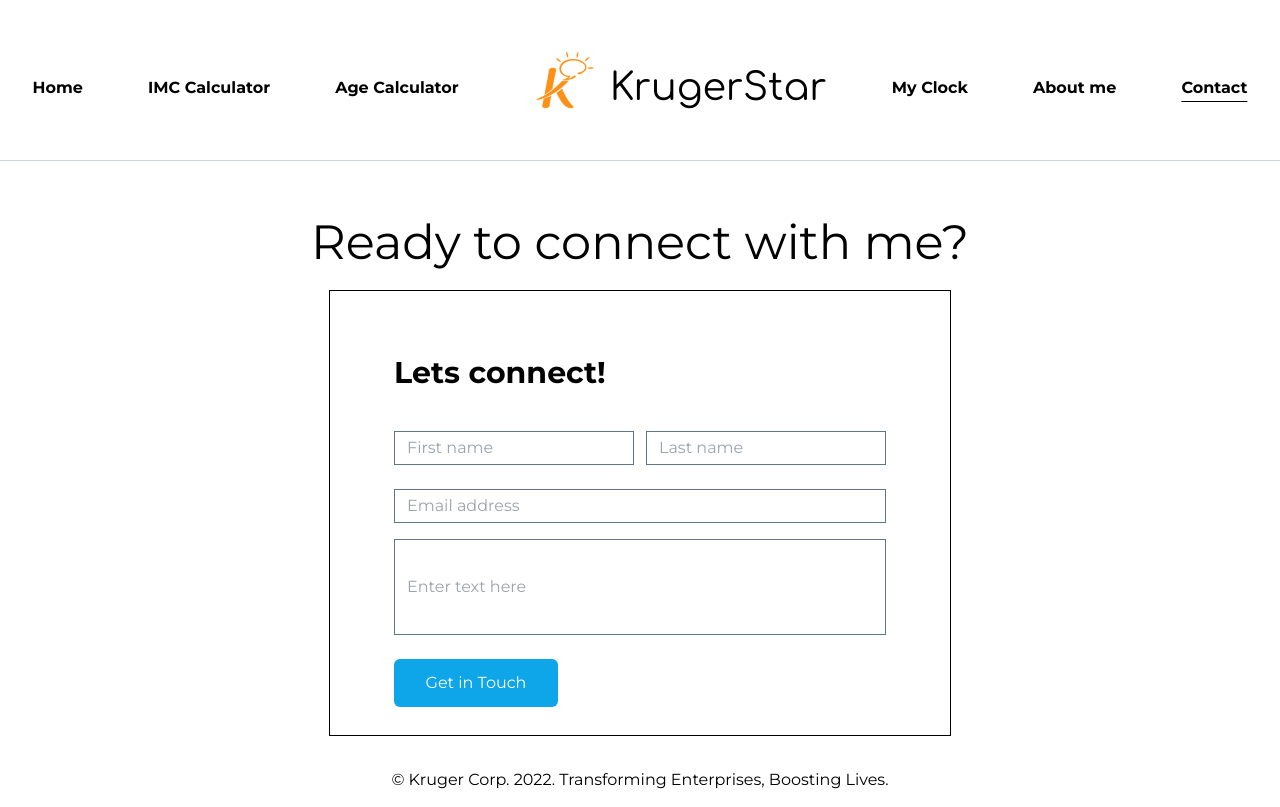
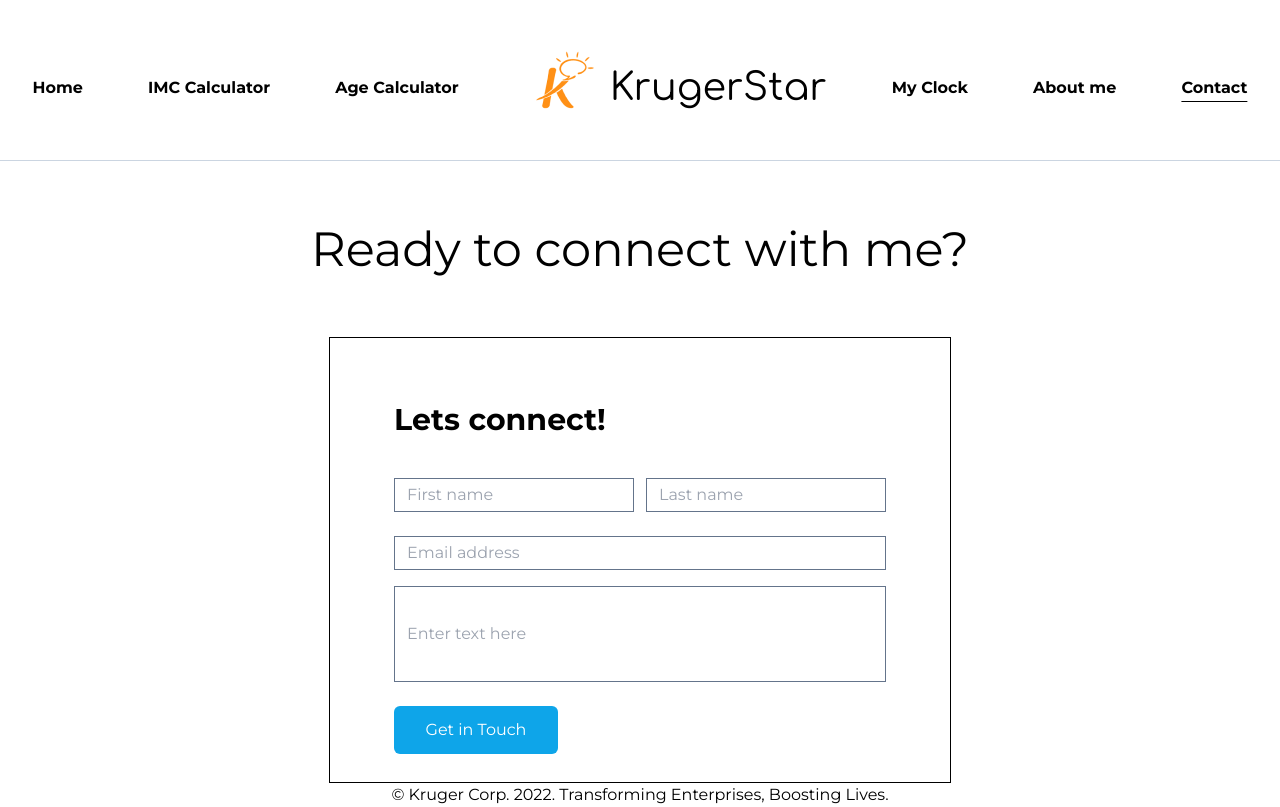
Before and after one commit to EdwinCacuango/playground, a React (Vite) app: page /contact in a window 1280 px wide. Built offline with nearby package versions, Linux system fonts and the light colour scheme.

Commit message:
Added corrections to space in main title

```diff
--- a/src/pages/Contact.jsx
+++ b/src/pages/Contact.jsx
@@ -4,7 +4,7 @@ import Layout from "../components/Layout";
 const Contact = () => {
   return (
     <Layout>
-      <h1 className="text-5xl my-6">Ready to connect with me?</h1>
+      <h1 className="text-5xl my-16">Ready to connect with me?</h1>
       <form className="border border-black max-w-[38.875rem] min-h-[439px] mx-auto p-3 flex flex-col justify-between px-[64px] pt-[64px]">
         <h2 className="font-bold text-3xl text-left mb-6">Lets connect!</h2>
         <div className="flex gap-3 justify-between my-4 ">
```
